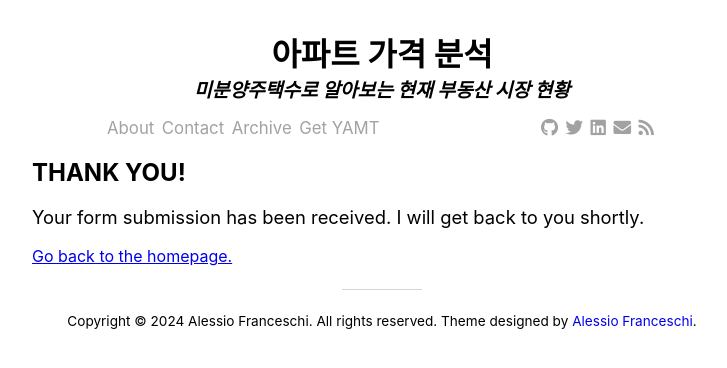
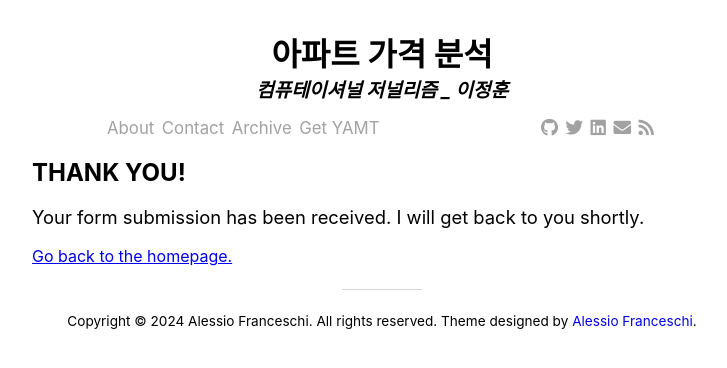
Before and after one commit to Timeleeh/skkufinal.github.io, a Jekyll site: the page built from contact-successful.md, in a window 1280 px wide. Shown: the top 368 px of the page, without its empty margins (258-985 px from the left). Built offline with Jekyll 4.4.1, drawn with Linux system fonts in a browser that asks for light colours; nearby versions of some CDN libraries.

Commit message:
Update settings.yml

```diff
--- a/_data/settings.yml
+++ b/_data/settings.yml
@@ -4,7 +4,7 @@ analytics-id: #leave blank to not use Analytics
 #Subtitle
 subtitle:
   active: true
-  text: 미분양주택수로 알아보는 현재 부동산 시장 현황
+  text: 컴퓨테이셔널 저널리즘 _ 이정훈
 
 #Nav
 nav:
```
